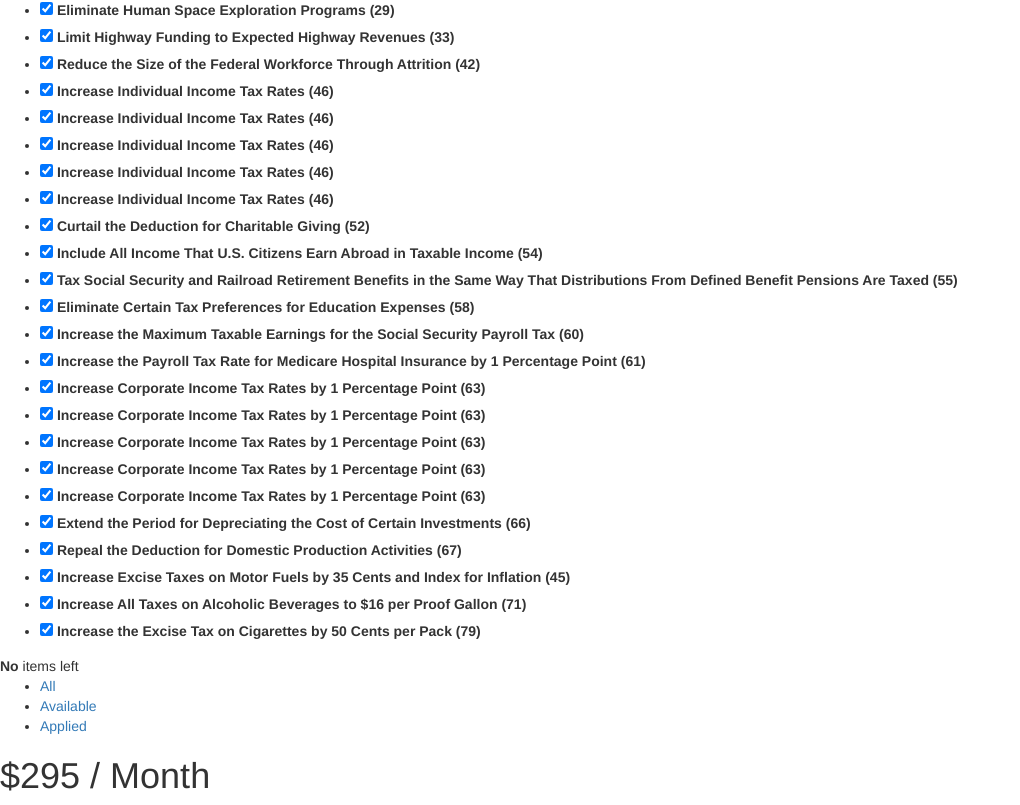
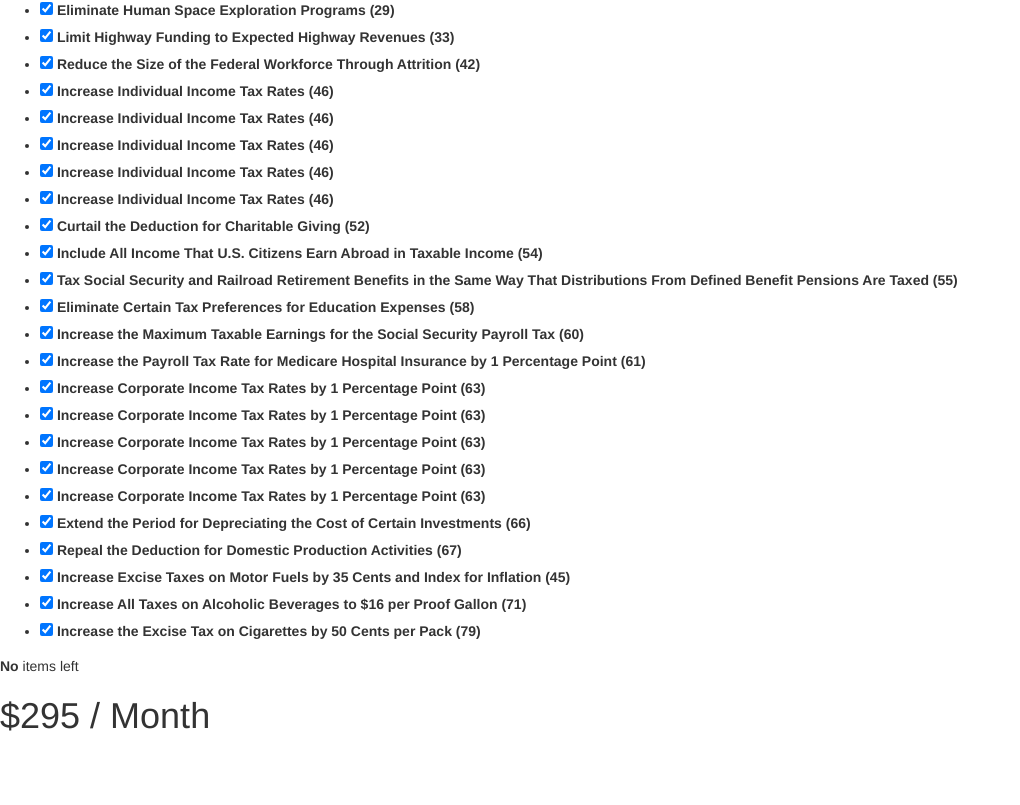
Before and after one commit to michaelwoodson/bicalc, a Vue app: page / in a window 1280 px wide. Shown: the part 333-1138 px from the top of the page, without its empty margins (0-1020 px from the left). After the commit the page ends 1078 px from the top, so only its background shows below. Built offline with nearby package versions, Linux system fonts and the light colour scheme.

Commit message:
Remove filters.

```diff
--- a/src/app/constants/BudgetItemFilters.js
+++ /dev/null
@@ -1,3 +0,0 @@
-export const SHOW_ALL = 'show_all';
-export const SHOW_APPLIED = 'show_applied';
-export const SHOW_AVAILABLE = 'show_available';
--- a/src/app/constants/VisibilityFilters.js
+++ /dev/null
@@ -1,19 +0,0 @@
-import {SHOW_ALL, SHOW_APPLIED, SHOW_AVAILABLE} from './BudgetItemFilters';
-
-function showAll() {
-  return true;
-}
-
-function showApplied(item) {
-  return item.applied;
-}
-
-function showAvailable(item) {
-  return !item.applied;
-}
-
-export default {
-  [SHOW_ALL]: {filter: showAll, type: SHOW_ALL},
-  [SHOW_APPLIED]: {filter: showApplied, type: SHOW_APPLIED},
-  [SHOW_AVAILABLE]: {filter: showAvailable, type: SHOW_AVAILABLE}
-};
--- a/src/app/containers/App.vue
+++ b/src/app/containers/App.vue
@@ -16,7 +16,7 @@
         />
       <ul>
         <budget-item
-          v-for="budgetItem in budgetItems.filter(selectedFilter.filter)"
+          v-for="budgetItem in budgetItems"
           :budgetItem="budgetItem"
         ></budget-item>
       </ul>
@@ -24,11 +24,6 @@
         <span>
           <strong>{{availableCount || 'No'}}</strong> {{availableCount === 1 ? 'item' : 'items'}} left
         </span>
-        <ul class="filters">
-          <li v-for="filter in filters">
-            <a v-bind:style="{cursor: 'pointer'}" v-bind:class="{'selected': filter === selectedFilter.type}" v-on:click="onShow(filter)">{{filterTitles[filter]}}</a>
-          </li>
-        </ul>
         <h1>${{basicIncome | money}} / Month</h1>
       </footer>
     </section>
@@ -38,26 +33,12 @@
 <script>
 import {mapActions, mapGetters} from 'vuex';
 
-import VisibilityFilters from '../constants/VisibilityFilters';
-import {SHOW_ALL, SHOW_APPLIED, SHOW_AVAILABLE} from '../constants/BudgetItemFilters';
 import BudgetItem from '../components/BudgetItem.vue';
-
-const filterTitles = {
-  [SHOW_ALL]: 'All',
-  [SHOW_AVAILABLE]: 'Available',
-  [SHOW_APPLIED]: 'Applied'
-};
-
-const filters = [SHOW_ALL, SHOW_AVAILABLE, SHOW_APPLIED];
 
 export default {
   name: 'App',
   data() {
     return {
-      filterTitles,
-      filters,
-      filter: SHOW_ALL,
-      mainFilter: SHOW_ALL
     };
   },
   computed: {
@@ -74,9 +55,6 @@ export default {
     availableCount() {
       return this.budgetItems.length - this.appliedCount;
     },
-    selectedFilter() {
-      return VisibilityFilters[this.mainFilter];
-    },
     population () {
       return this.$store.state.population
     },
@@ -88,9 +66,6 @@ export default {
     ...mapActions(['applyAll']),
     handleApplyAll() {
       this.applyAll();
-    },
-    onShow(filter) {
-      this.mainFilter = filter;
     }
   },
   components: {
--- a/src/index.html
+++ b/src/index.html
@@ -11,7 +11,6 @@
     <!--[if lt IE 10]>
       <p class="browsehappy">You are using an <strong>outdated</strong> browser. Please <a href="http://browsehappy.com/">upgrade your browser</a> to improve your experience.</p>
     <![endif]-->
-
     <div id="root"></div>
   </body>
 </html>
```
